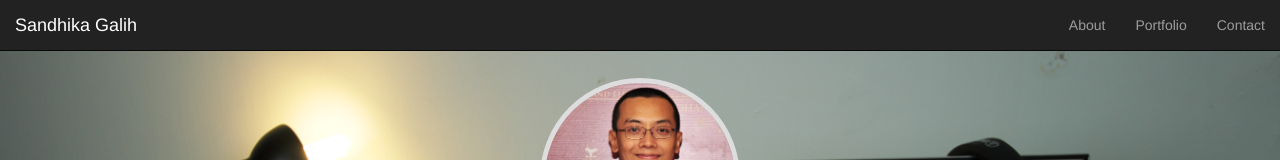
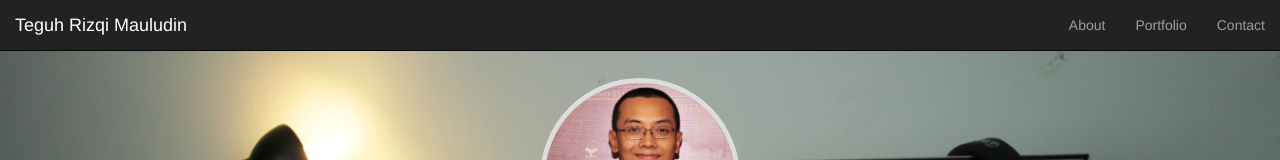
Before and after one commit to TeguhrizM19/webbelajargithub.github.io, a plain HTML site: page index.html in a window 1280 px wide. Shown: the top 160 px of the page. Drawn offline with Linux system fonts and the light colour scheme.

Commit message:
merubah nama

```diff
--- a/index.html
+++ b/index.html
@@ -31,7 +31,7 @@
             <span class="icon-bar"></span>
           </button>
 
-          <a href="#home" class="navbar-brand page-scroll">Sandhika Galih</a>
+          <a href="#home" class="navbar-brand page-scroll">Teguh Rizqi Mauludin</a>
         </div>
 
 
```
